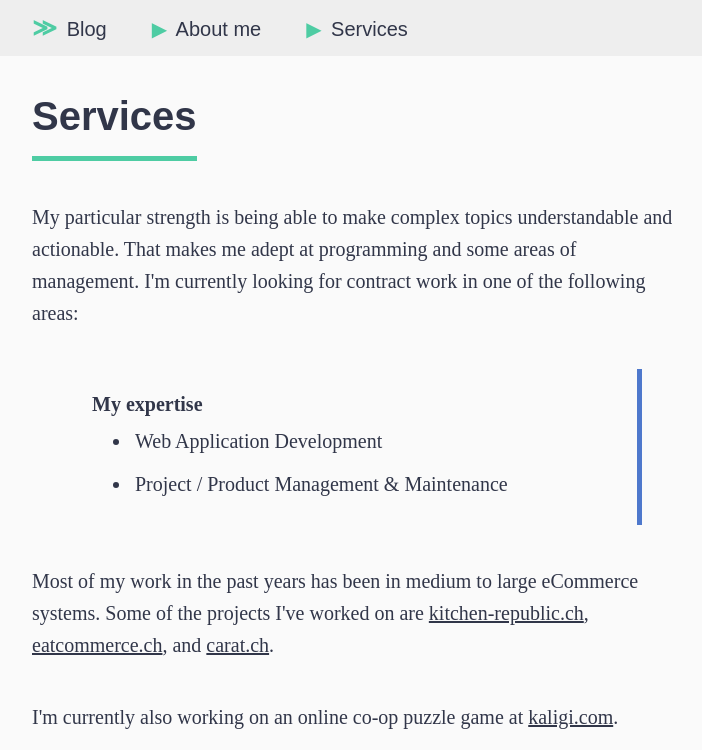
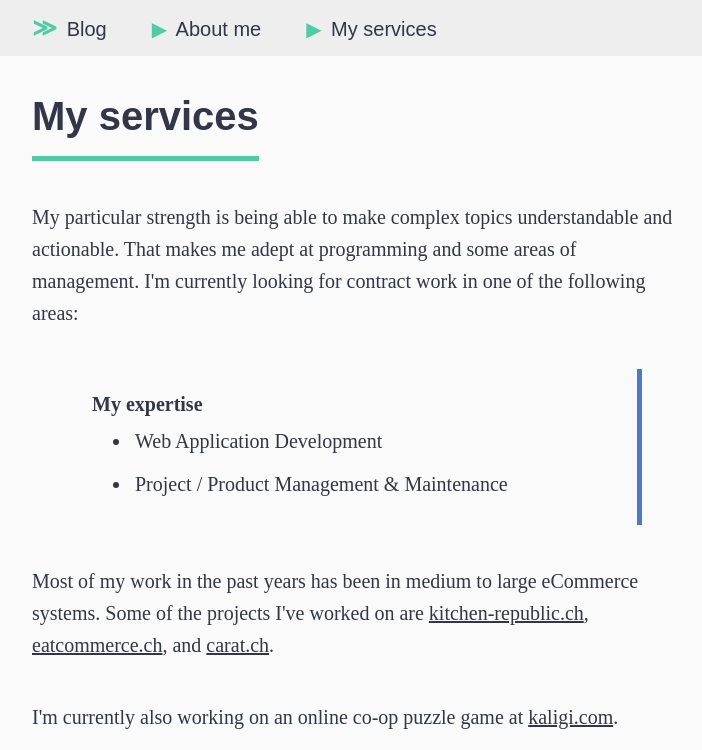
Before and after one commit to Dragony/dragony, a plain HTML site: page services.html in a window 1280 px wide. Shown: the top 750 px of the page, without its empty margins (283-985 px from the left). Drawn offline with Linux system fonts and the light colour scheme; a web font is replaced by a local one.

Commit message:
Published changes at

```diff
--- a/services.html
+++ b/services.html
@@ -2,7 +2,7 @@
 <html lang="en">
     <head>
         <meta charset="UTF-8">
-        <title>About Me</title>
+        <title>My services</title>
         <meta name="viewport" content="width=device-width, user-scalable=no, initial-scale=1.0, maximum-scale=1.0, minimum-scale=1.0">
         <meta http-equiv="X-UA-Compatible" content="ie=edge">
         <link rel="preconnect" href="https://fonts.gstatic.com">
@@ -23,7 +23,7 @@
             <div class="links">
                 <a href="/"><span>≫</span> Blog</a>
                 <a href="/about.html" class="name"><span>▶</span> About me</a>
-                <a href="/services.html" class="name"><span>▶</span> Services</a>
+                <a href="/services.html" class="name"><span>▶</span> My services</a>
             </div>
             <div class="preview">
 
@@ -31,7 +31,7 @@
         </header>
         <main class="wrapper">
                 <div class="header">
-        <h1>Services</h1>
+        <h1>My services</h1>
     </div>
     <p>
         My particular strength is being able to make complex topics understandable and actionable.
```
Also changed, not shown: about.html (+1 -1 lines), how-top-performers-can-be-a-curse-for-agencies.html (+1 -1 lines), index.html (+1 -1 lines), the-basics-of-running-an-agency.html (+1 -1 lines), what-i-wish-i-knew-before-building-a-shopify-app.html (+1 -1 lines), why-requirements-are-hard.html (+1 -1 lines).
